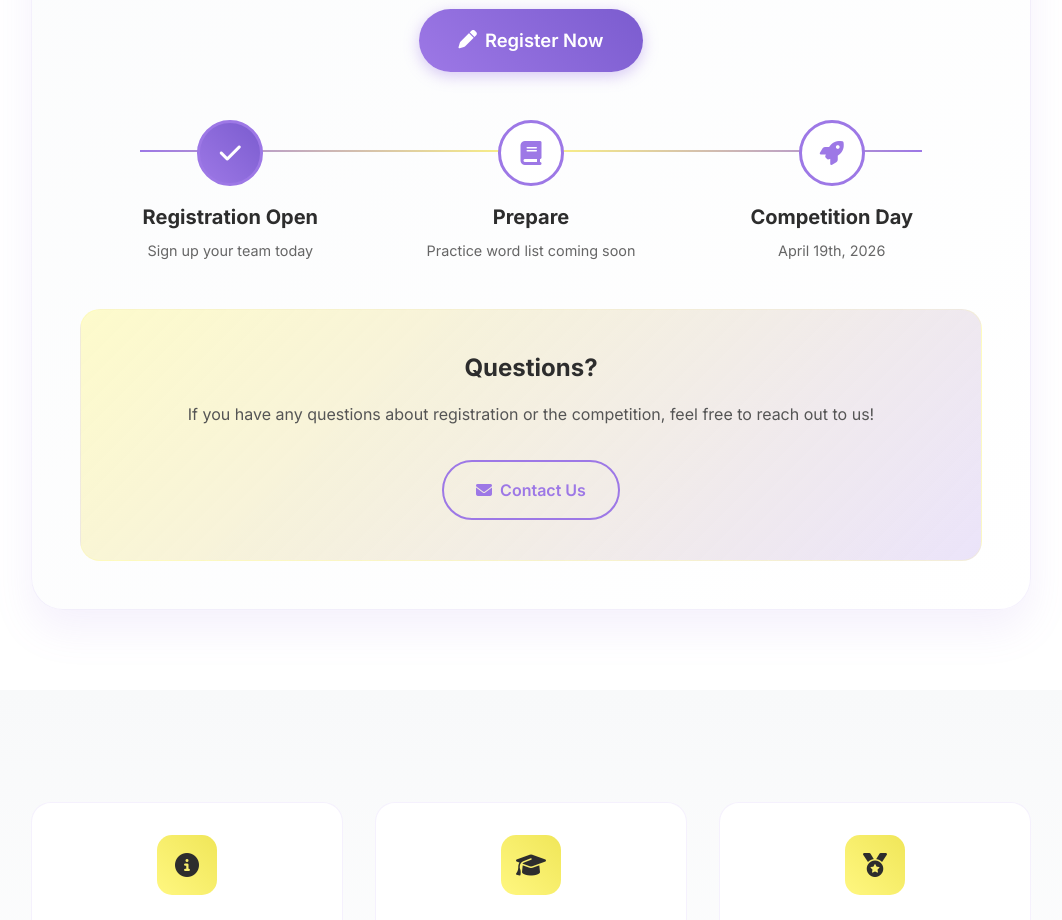
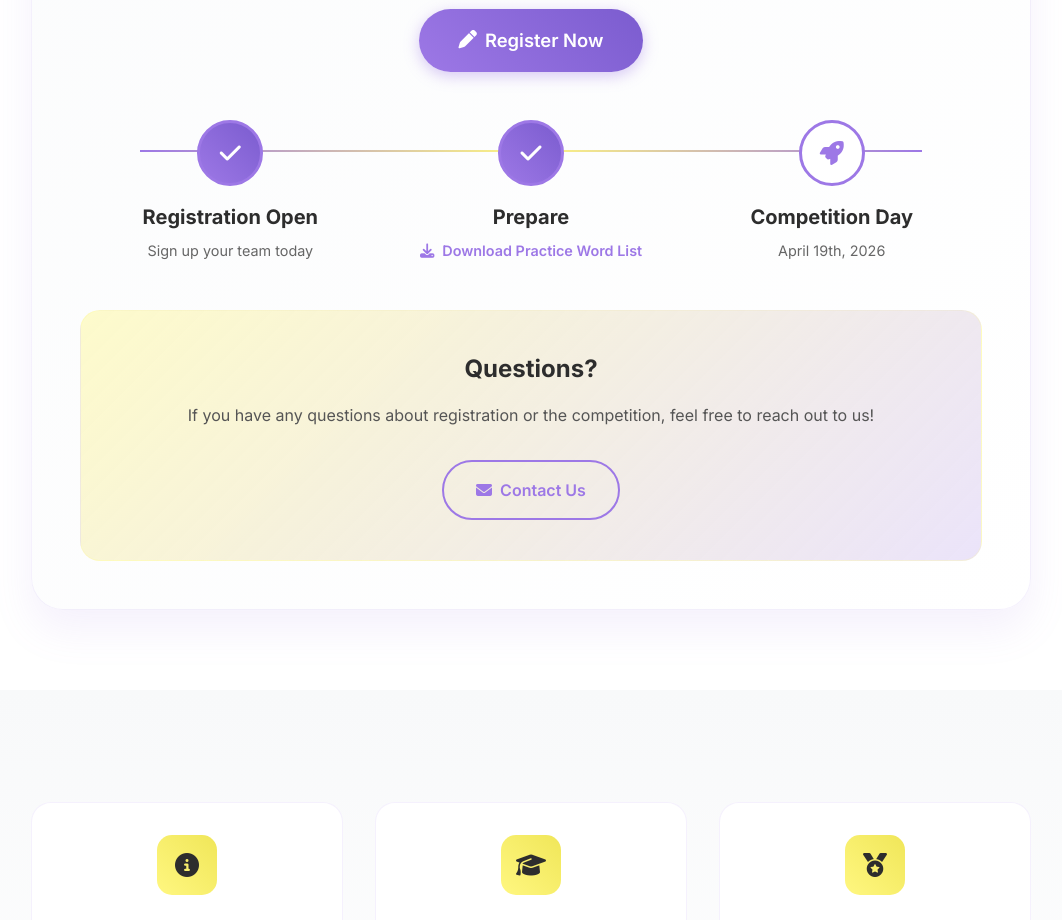
Before and after one commit to Flaryiest/cssc-website, a React (Vite) app in the folder web/: page /register in a window 1280 px wide. Shown: the part 1220-2140 px from the top of the page, without its empty margins (109-1171 px from the left). Built offline with nearby package versions, Linux system fonts and the light colour scheme.

Commit message:
practice problems

```diff
--- a/web/src/pages/registration/registration.module.css
+++ b/web/src/pages/registration/registration.module.css
@@ -431,6 +431,22 @@
   transform: translateY(-2px);
 }
 
+/* Practice List Link */
+.practiceListLink {
+  display: inline-flex;
+  align-items: center;
+  gap: 0.5rem;
+  color: #9d78e6;
+  font-weight: 600;
+  text-decoration: none;
+  transition: color 0.2s ease;
+}
+
+.practiceListLink:hover {
+  color: #7b5ccf;
+  text-decoration: underline;
+}
+
 /* Info Section */
 .infoSection {
   padding: 5rem 0;
--- a/web/src/pages/registration/registration.tsx
+++ b/web/src/pages/registration/registration.tsx
@@ -113,12 +113,21 @@ const Registration: React.FC = () => {
                   </div>
 
                   <div className={styles.timelineItem}>
-                    <div className={styles.timelineIcon}>
-                      <i className="fas fa-book"></i>
+                    <div className={`${styles.timelineIcon} ${styles.timelineComplete}`}>
+                      <i className="fas fa-check"></i>
                     </div>
                     <div className={styles.timelineContent}>
                       <h3>Prepare</h3>
-                      <p>Practice word list coming soon</p>
+                      <p>
+                        <a
+                          href="/general/8th CSSC Practice List.pdf"
+                          target="_blank"
+                          rel="noopener noreferrer"
+                          className={styles.practiceListLink}
+                        >
+                          <i className="fas fa-download"></i> Download Practice Word List
+                        </a>
+                      </p>
                     </div>
                   </div>
 
```
Also changed, not shown: 1 other file (tests, documents, lock files or other folders).
